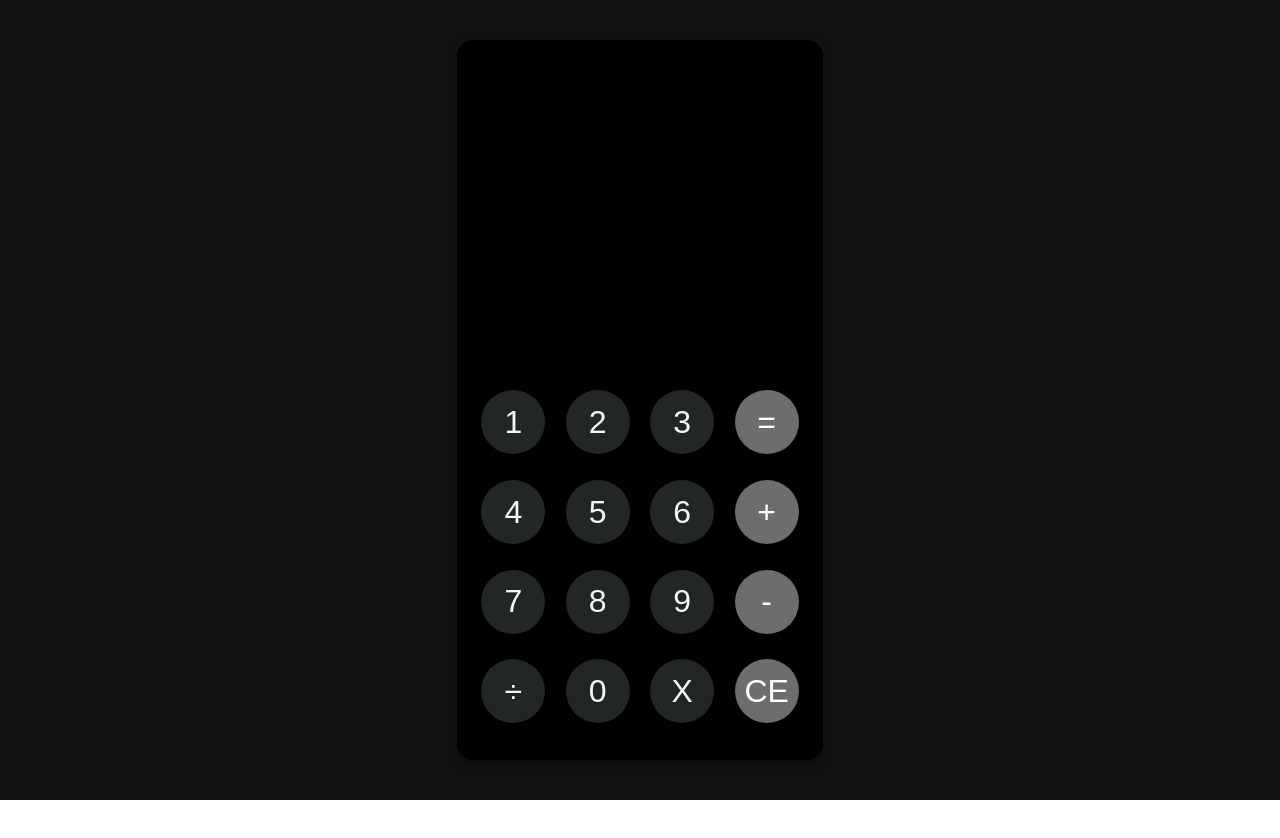
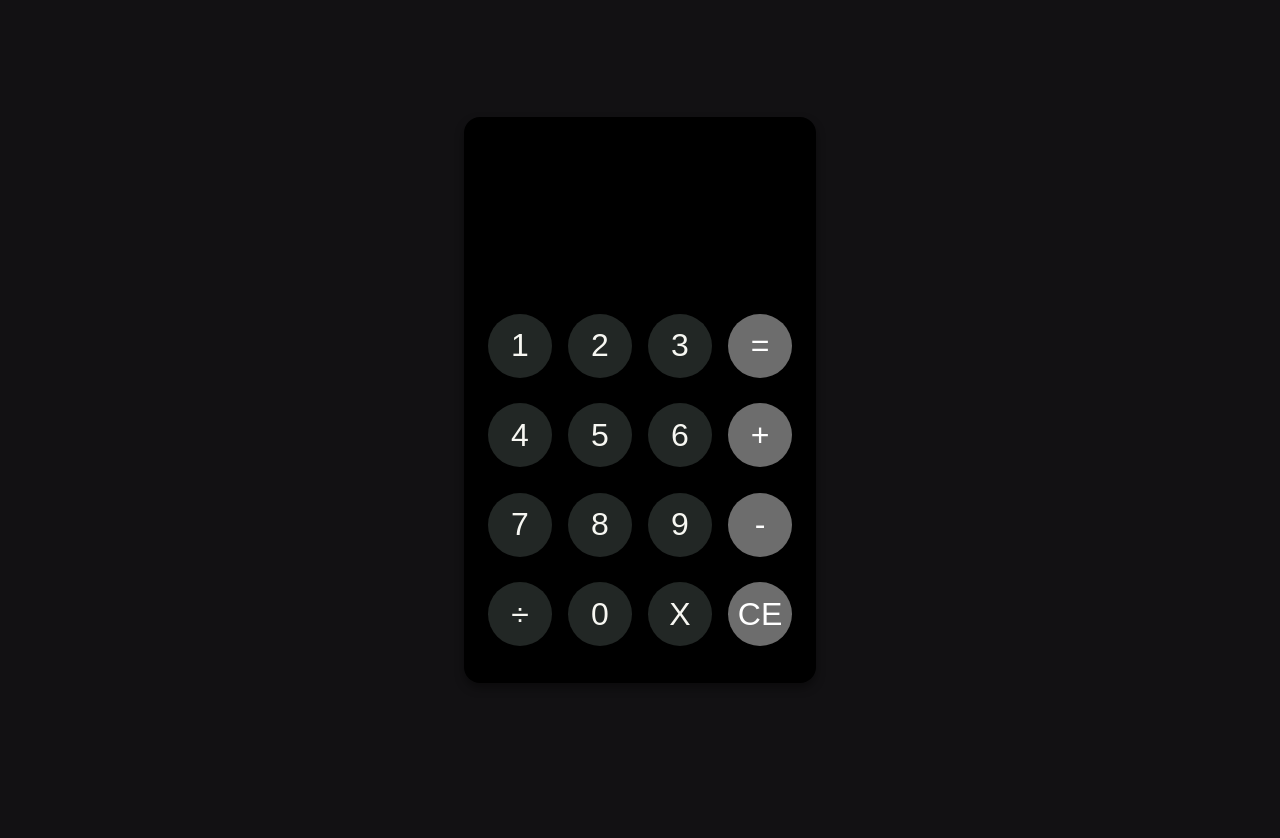
Before and after one commit to Prateek0206/calculator, a plain HTML site: page index.html in a window 1280 px wide. Shown: the top 838 px of the page. Before the commit the page ends 800 px from the top, so only its background shows below. Drawn offline with Linux system fonts and the light colour scheme.

Commit message:
Update calculator.css

```diff
--- a/calculator.css
+++ b/calculator.css
@@ -7,10 +7,12 @@
 body{
 
     font-family: Arial, Helvetica, sans-serif;
+    min-height: 1000rem;
+    background-color: #121113;
 }
 
 .main-container{
-    background-color: #121113;
+
     min-height: 100dvh;
     max-width: 100dvw;
     display: flex;
@@ -22,14 +24,19 @@ body{
 
 .aise-hi{
 
+    position: fixed;
+
 
 
     display: flex;
+    flex-wrap: nowrap;
+
     flex-direction: column;
     align-items: center;
     justify-content: center;
-    height: 90dvh;
+    height: fit-content;
     max-width: fit-content;
+
     background-color: black;
     border-radius: 1rem;
     box-shadow: 0px 5px 10px rgba(0, 0, 0, 0.4);
@@ -59,17 +66,21 @@ button{
     text-align: end;
 
     display: flex;
+    flex-wrap: nowrap;
     align-items: center;
     justify-content: end;
     padding-right: 1rem;
 
 
-    height: 100%;
+    height: 20vh;
     width:100% ;
 
 }
 
 .buttons-container{
+    display: flex;
+    flex-wrap: nowrap;
+    flex-direction: column;
     padding: 0.5rem 0;
     border-radius: 1rem;
     max-width: 100%;
@@ -79,6 +90,13 @@ button{
 
 }
 
+.single-row{
+    display: flex;
+    flex-wrap: nowrap;
+    align-items: center;
+    justify-content: space-evenly;
+}
+
 .action{
     background-color: #6d6d6d;
     color: white;
```
